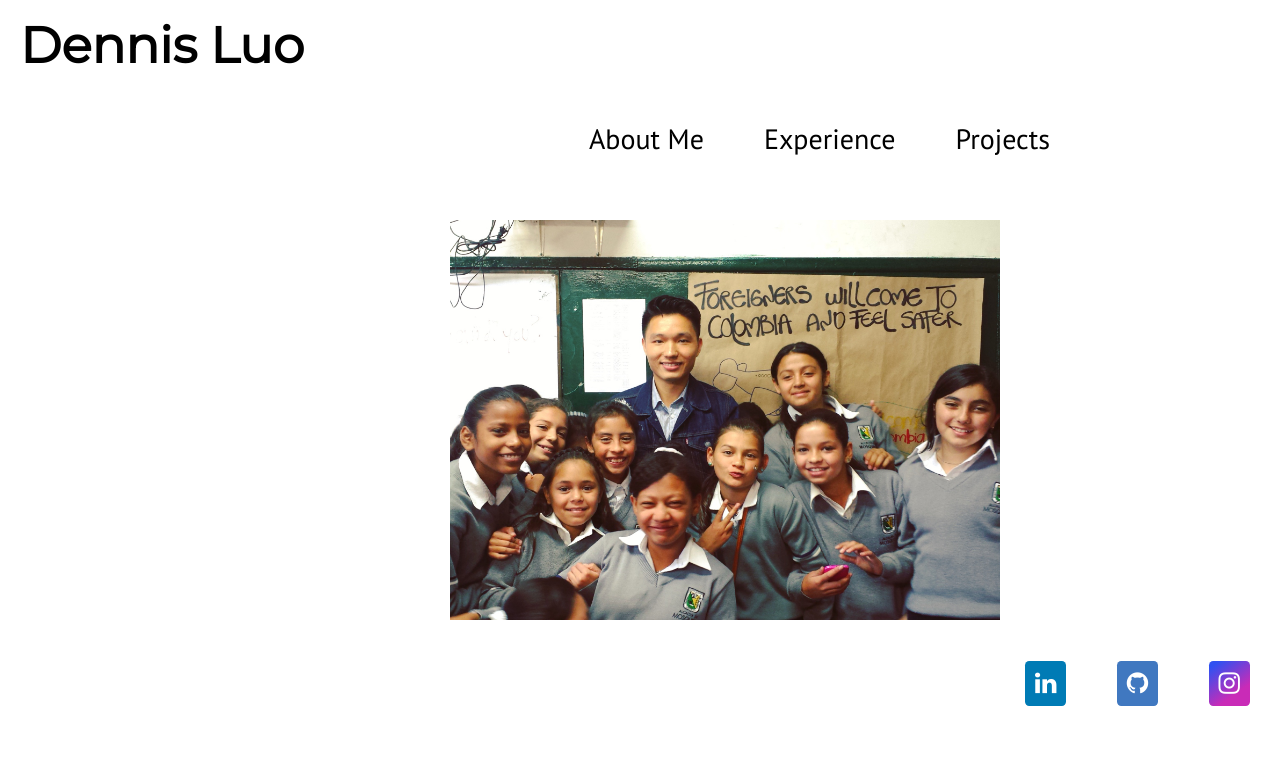
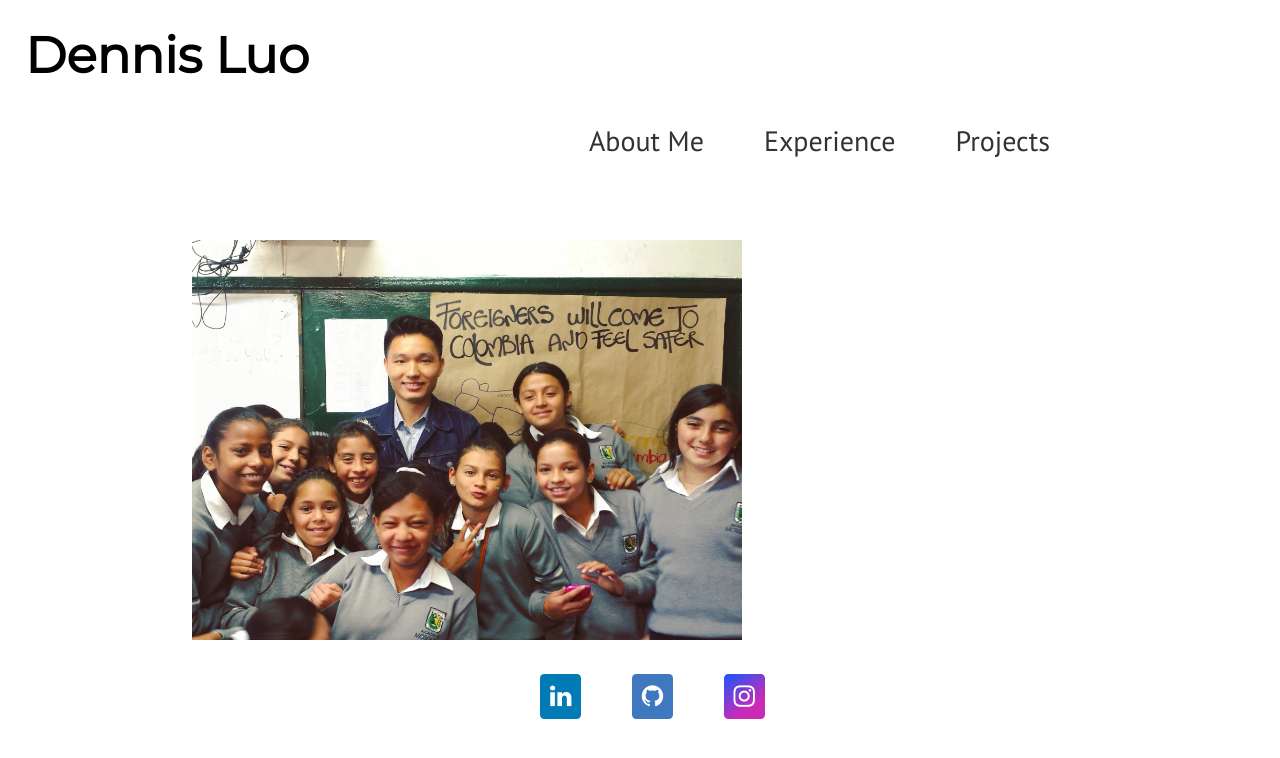
Before and after one commit to dennisluo1/dennisluo.github.io, a plain HTML site: page index.html in a window 1280 px wide. Drawn offline with Linux system fonts and the light colour scheme.

Commit message:
fix up nav bar, added images to index page

```diff
--- a/index.html
+++ b/index.html
@@ -30,11 +30,12 @@
       </div>
     </header>
 
-    <div class="main-container">
-        <img class="bottom" src="./images/sixgrade.jpg" />
-        <img class="top" src="./images/notthebeatles.jpg" />
-        <!--<h1 class="welcome-message">Hello & Welcome!</h1>-->
+    <div class="image-container">
+        <img id="image-three" src="./images/sixgrade.jpg">
+        <img id="image-two" src="./images/notthebeatles.jpg">
+        <img id="image-one" src="./images/lamerced.jpg">
     </div>
+
 <footer>
     <ul id="socialMedia">
         <li><a href="https://www.linkedin.com/in/dennisluo1/" class="fa fa-linkedin"></a></li>
--- a/styles/style.css
+++ b/styles/style.css
@@ -2,6 +2,7 @@
 /*This will be used for social media icons*/
 @import url(https://cdnjs.cloudflare.com/ajax/libs/font-awesome/4.7.0/css/font-awesome.min.css);
 @import url('https://fonts.googleapis.com/css?family=Montserrat');
+@import url('https://fonts.googleapis.com/css?family=Karla');
 body{
     margin: 0 auto;
     font-family: 'PT Sans', sans-serif;
@@ -9,16 +10,17 @@ body{
 }
 
 .name-container {
+    margin-top: 25px;
+    margin-left: 25px;
     font-size: 50px;
     font-weight: bold;
     font-family: "Montserrat", sans-serif;
-    margin: 15px 20px;
 }
 
 .nav-bar {
     background-color: none;
     width: 100%;
-    height: 8vh;
+    height: 6vh;
     display: flex;
     flex-direction: row;
     margin: 0px;
@@ -27,6 +29,7 @@ body{
     -webkit-flex-: 0;
     flex-shrink: 0;
     font-family: "Montserrat", sans-serif;
+    opacity: .8;
 }
 
 .nav-head {
@@ -56,6 +59,9 @@ body{
     justify-content: flex-end;
     padding: 20px;
 }
+.nav-head a:hover {
+    color: #3a7bd5;
+}
 
 .dropdown-content {
     display: none;
@@ -67,52 +73,46 @@ body{
     margin: 15px auto;
 }
 
-.main-container {
-    position:relative;
-    height:281px;
-    width:550px;
-    margin-top: 50px;
-    margin-left: 450px;
-}
-
-.main-container img {
+.image-container img {
     height: 400px;
     width: 550px;
     position:absolute;
-    left:0;
-    -webkit-transition: opacity 1s ease-in-out;
-    -moz-transition: opacity 1s ease-in-out;
-    -o-transition: opacity 1s ease-in-out;
-    transition: opacity 1s ease-in-out;
+    left: 15%;
+    top: 30%;
+    -webkit-animation-name: fade;
+    -webkit-animation-iteration-count: infinite;
+    -webkit-animation-duration: 5s;
+    animation-name: fade;
+    animation-iteration-count: infinite;
+    animation-duration: 6s;
 }
 
-.main-container img.top:hover {
-    opacity:0;
+@-webkit-keyframes fade {
+    0% {opacity: 0;}
+    20% {opacity: 1;}
+    33% {opacity: 1;}
+    53% {opacity: 0;}
+    100% {opacity: 0;}
+}
+@keyframes fade {
+    0% {opacity: 0;}
+    20% {opacity: 1;}
+    33% {opacity: 1;}
+    53% {opacity: 0;}
+    100% {opacity: 0;}
 }
 
-@keyframes main-containerFadeInOut {
-    0% {
-    opacity:1;
-    }
-    45% {
-    opacity:1;
-    }
-    55% {
-    opacity:0;
-    }
-    100% {
-    opacity:0;
-    }
+#image-one {
+    background-color: lightblue;
 }
-
-.main-container img.top {
-    animation-name: main-containerFadeInOut;
-    animation-timing-function: ease-in-out;
-    animation-iteration-count: infinite;
-    animation-duration: 5s;
-    animation-direction: alternate;
+#image-two {
+    -webkit-animation-delay: -4s;
+    background-color: yellow;
 }
-
+#image-three {
+    -webkit-animation-delay: -2s;
+    background-color: lightgreen;
+}
 
 .welcome-message {
     height: 100%;
@@ -168,12 +168,11 @@ li a:hover {
 }
 .fa-instagram {
     background: linear-gradient(145deg, #3051F1 10%, #C92BB7 70%);
-    /*Sourced background linear-gradient color scheme from: https://codepen.io/monir/pen/wGZWvB*/
     color: white;
 }
 #socialMedia {
-    margin-top: 10px;
-    text-align: right;
+    margin-top: 360px;
+    text-align: center;
     word-spacing: 0px;
 }
 /* About Me Page */
```
